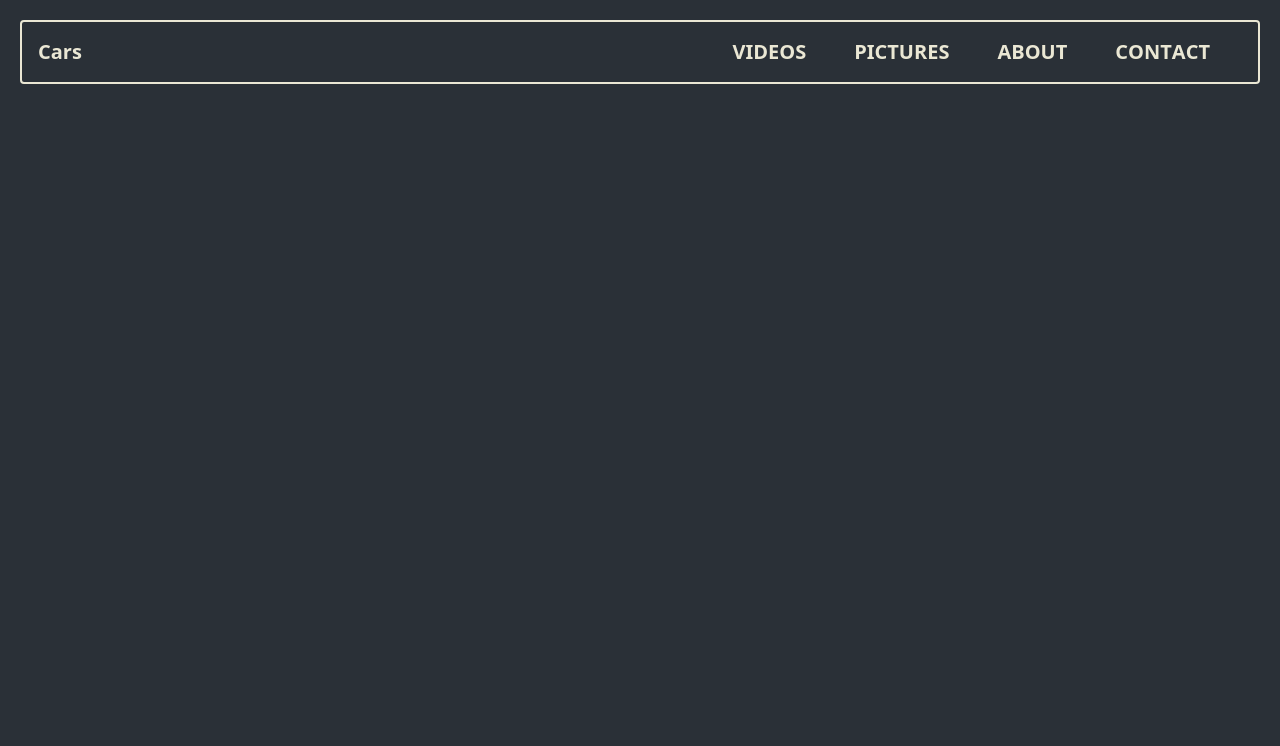
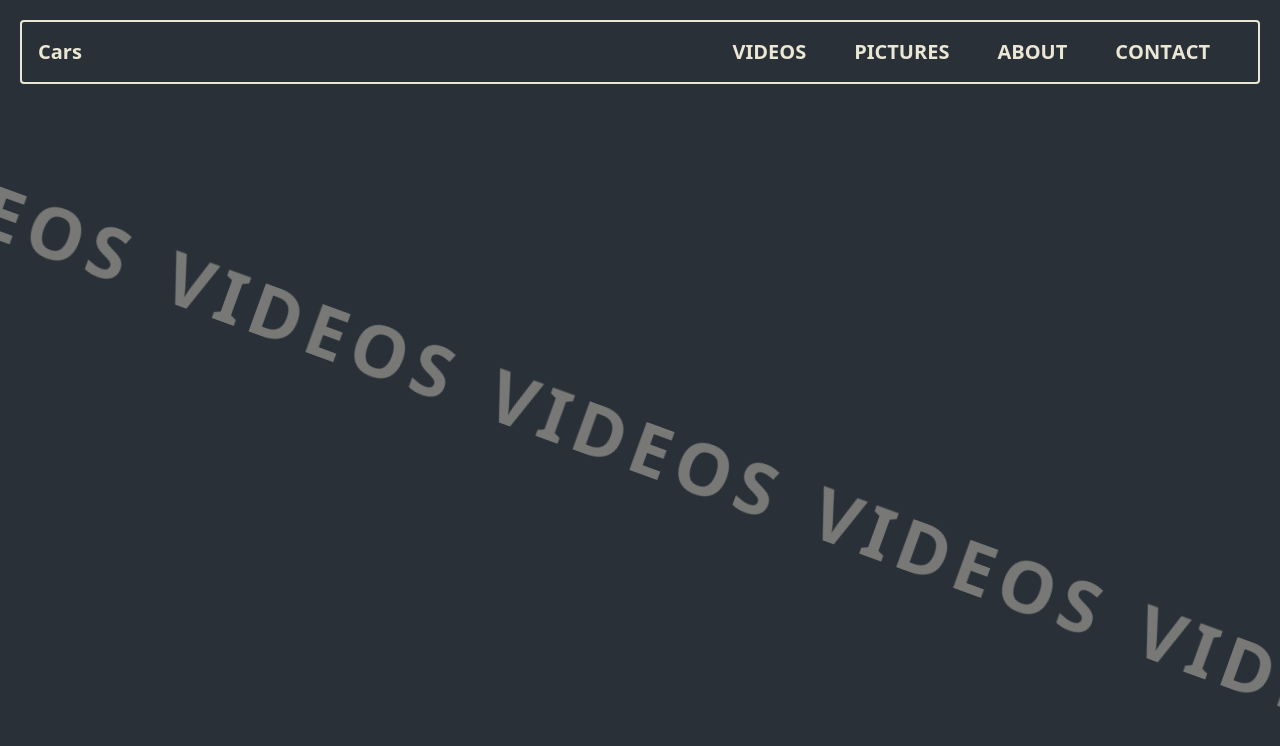
Before and after one commit to Imranelaf/cars, a React (Vite) app: page /videos in a window 1280 px wide. Shown: the top 746 px of the page. Built offline with nearby package versions, Linux system fonts and the light colour scheme.

Commit message:
feat: improve VideosPage layout and scrolling effect refactor: adjust VideosCards and NavBar components

```diff
--- a/src/App.css
+++ b/src/App.css
@@ -1,3 +1,5 @@
+/* this file contien the scroll animation with css
+ */
 @keyframes scroll {
     0% {
         transform: translateX(0);
@@ -16,6 +18,15 @@
     }
 }
 
+@keyframes scroll-horizontal {
+    0% {
+        transform: translateX(0);
+    }
+    100% {
+        transform: translateX(-50%);
+    }
+}
+
 .animate-scroll {
     animation: scroll 5s linear infinite;
 }
@@ -23,3 +34,8 @@
 .animate-scroll-vertical {
     animation: scroll-vertical 20s linear infinite;
 }
+
+.animate-scroll-horizontal {
+    animation: scroll-horizontal 20s linear infinite;
+
+}
--- a/src/components/Hero/components/VideosCards.tsx
+++ b/src/components/Hero/components/VideosCards.tsx
@@ -1,7 +1,6 @@
-import { useRef, useState } from "react";
+import { useRef } from "react";
 import Infos from "./Informations";
 import useVideoCardsAnimation from "./Animations/videosCardsAnimations";
-import VideoPlay from "../services/VideoPlay";
 
 
 const data = [
--- a/src/components/NavBar.tsx
+++ b/src/components/NavBar.tsx
@@ -26,7 +26,7 @@
 
   return (
     <nav className="flex border-2 border-[#eae7d4] rounded-sm p-4 justify-between items-center text-[#eae7d4] relative">
-      <p className="text-lg sm:text-xl font-bold">Cars</p>
+      <p className="text-lg sm:text-xl font-bold"> <Link to='/'>Cars</Link></p>
 
       {/* Desktop Menu */}
       <ul className="hidden lg:flex gap-6 xl:gap-12 mr-8 font-black text-lg xl:text-xl">
--- a/src/index.css
+++ b/src/index.css
@@ -1,4 +1,5 @@
 @import "tailwindcss";
+
 
 
 @tailwind base;
@@ -19,6 +20,7 @@
   font-weight: normal;
   font-style: normal;
 }
+
 
 body {
   background-color: #eae7d4;
--- a/src/pages/VideosPage.tsx
+++ b/src/pages/VideosPage.tsx
@@ -2,10 +2,17 @@
 
 export default function VideosPage(){
     return(
-        <section className="bgColor w-full min-h-screen h-fit">
+        <section className="bgColor w-full min-h-screen h-fit overflow-hidden">
               <div className="p-5">
                 <NavBar />
               </div>
+              <div className="flex h-[85vh] w-full items-center justify-center gap-9 items-center animate-scroll-horizontal rotate-20">
+                        {Array.from({ length: 24}).map((_, index) => (
+                            <p key={index} className="text-[#eae7d4] text-base tracking-widest font-extrabold whitespace-nowrap text-xl opacity-40 lg:!text-7xl " >VIDEOS</p>
+                        ))}
+                    </div>
+
+
 
             </section>
     )
```
